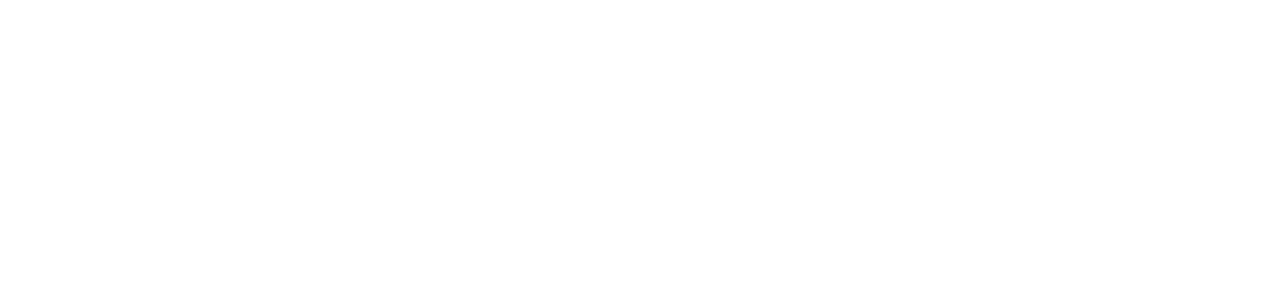
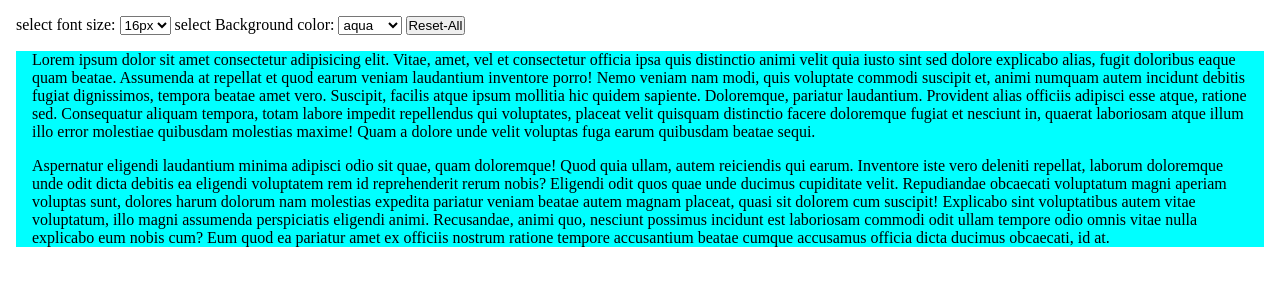
Before and after one commit to ahnoorwd/storing-user-preference, a plain HTML site: page index.html in a window 1280 px wide. Drawn offline with Linux system fonts and the light colour scheme.

Commit message:
Added css code

```diff
--- a/index.html
+++ b/index.html
@@ -4,9 +4,38 @@
     <meta charset="UTF-8">
     <meta name="viewport" content="width=device-width, initial-scale=1.0">
     <title>Storing user preference</title>
-    <link rel="stylesheet" href="./index.js">
+    <link rel="stylesheet" href="./style.css">
 </head>
 <body>
+
+    <div class="container">
+        <label for="selectFontSize">select font size:
+            <select name="selectFontSize" id="selectFontSize">
+                <option value="16px">16px</option>
+                <option value="18px">18px</option>
+                <option value="20px">20px</option>
+                <option value="22px">22px</option>
+            </select>
+        </label>
+
+
+        <label for="selectbgcolor">select Background color:
+            <select name="selectbgcolor" id="selectbgcolor">
+                <option value="aqua">aqua</option>
+                <option value="green">green</option>
+                <option value="orange">orange</option>
+                <option value="pink">pink</option>
+            </select>
+        </label>
+        <button type="submit">Reset-All</button>
+        <main>
+            <p>Lorem ipsum dolor sit amet consectetur adipisicing elit. Vitae, amet, vel et consectetur officia ipsa quis distinctio animi velit quia iusto sint sed dolore explicabo alias, fugit doloribus eaque quam beatae. Assumenda at repellat et quod earum veniam laudantium inventore porro! Nemo veniam nam modi, quis voluptate commodi suscipit et, animi numquam autem incidunt debitis fugiat dignissimos, tempora beatae amet vero. Suscipit, facilis atque ipsum mollitia hic quidem sapiente. Doloremque, pariatur laudantium. Provident alias officiis adipisci esse atque, ratione sed. Consequatur aliquam tempora, totam labore impedit repellendus qui voluptates, placeat velit quisquam distinctio facere doloremque fugiat et nesciunt in, quaerat laboriosam atque illum illo error molestiae quibusdam molestias maxime! Quam a dolore unde velit voluptas fuga earum quibusdam beatae sequi.</p>
+            <p>Aspernatur eligendi laudantium minima adipisci odio sit quae, quam doloremque! Quod quia ullam, autem reiciendis qui earum. Inventore iste vero deleniti repellat, laborum doloremque unde odit dicta debitis ea eligendi voluptatem rem id reprehenderit rerum nobis? Eligendi odit quos quae unde ducimus cupiditate velit. Repudiandae obcaecati voluptatum magni aperiam voluptas sunt, dolores harum dolorum nam molestias expedita pariatur veniam beatae autem magnam placeat, quasi sit dolorem cum suscipit! Explicabo sint voluptatibus autem vitae voluptatum, illo magni assumenda perspiciatis eligendi animi. Recusandae, animi quo, nesciunt possimus incidunt est laboriosam commodi odit ullam tempore odio omnis vitae nulla explicabo eum nobis cum? Eum quod ea pariatur amet ex officiis nostrum ratione tempore accusantium beatae cumque accusamus officia dicta ducimus obcaecati, id at.</p>
+        </main>
+
+    </div>
+
+
 
 
     <script src="./index.js"></script>
--- a/style.css
+++ b/style.css
@@ -0,0 +1,19 @@
+*{
+    margin: 0;
+    padding: 0;
+    box-sizing: border-box;
+}
+
+body{
+    margin:1rem;
+}
+main{
+
+    background-color: aqua;
+    font-size: 16px;
+
+
+}
+p{
+    margin: 1rem;
+}
```
